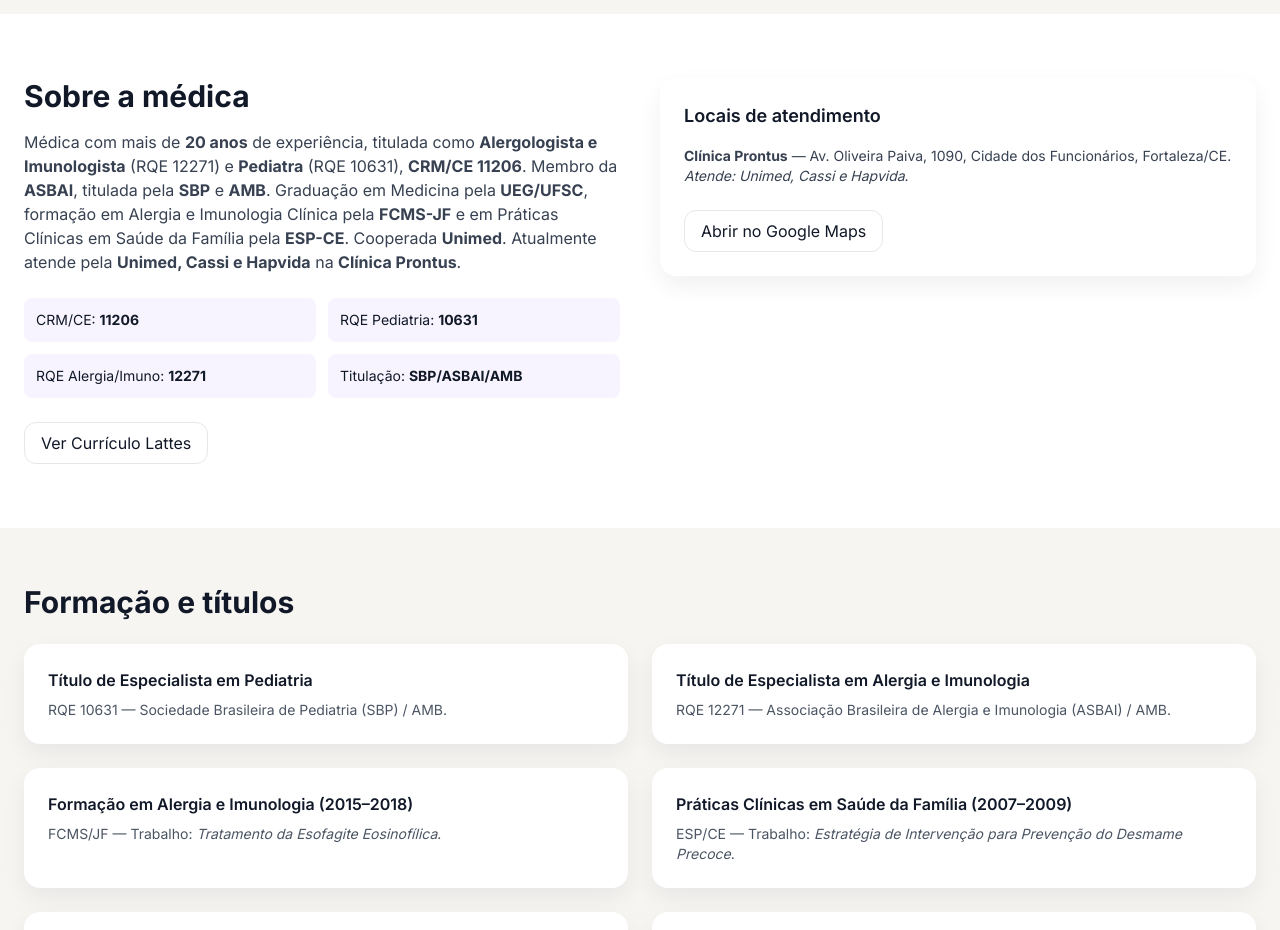
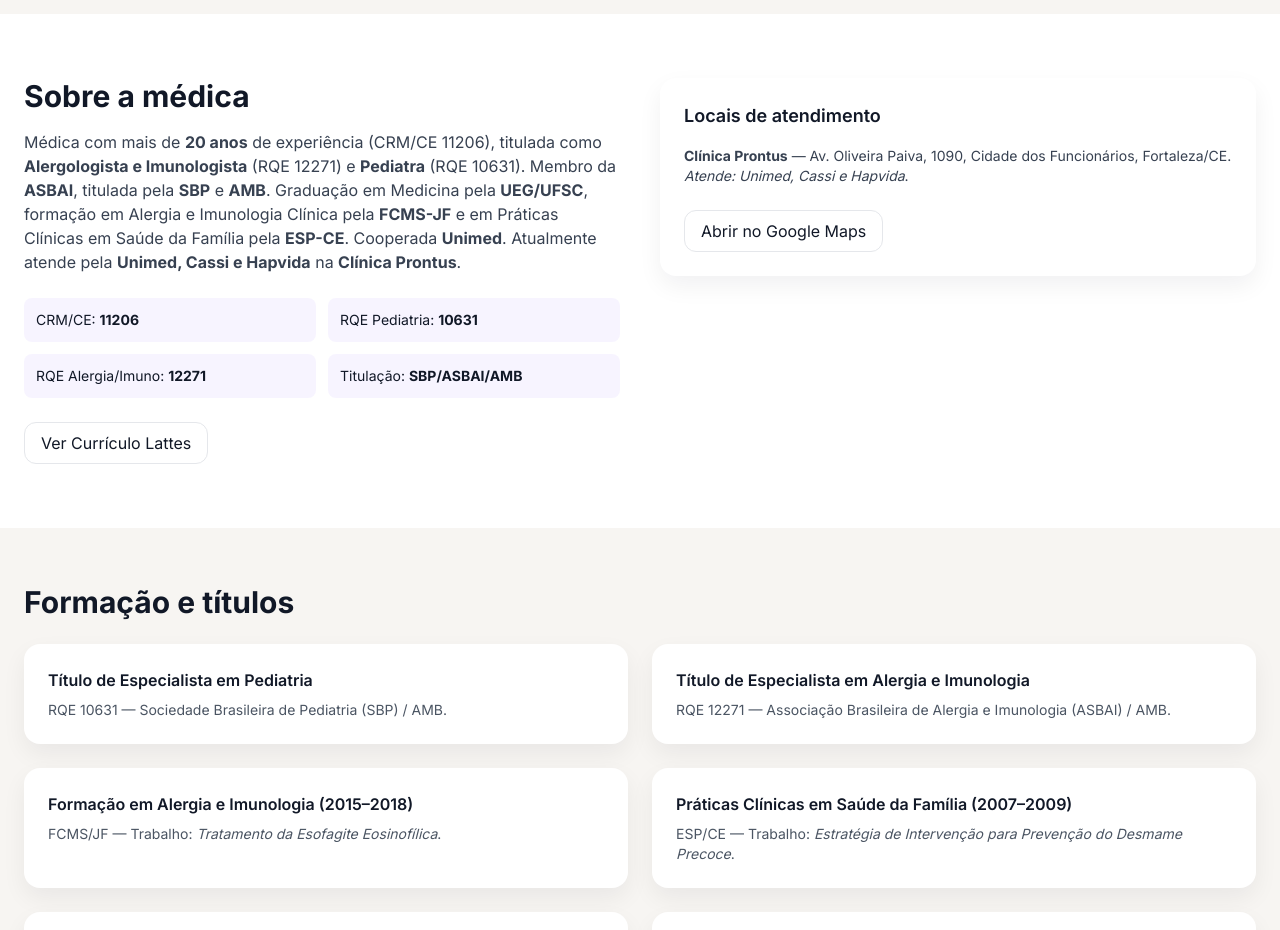
Before and after one commit to dravaldriana/dravaldriana.github.io, a plain HTML site: page index.html in a window 1280 px wide. Shown: the part 1240-2170 px from the top of the page. Drawn offline with nearby package versions, Linux system fonts and the light colour scheme.

Commit message:
Update index.html

```diff
--- a/index.html
+++ b/index.html
@@ -100,7 +100,7 @@
     <div class="container mx-auto px-6 grid md:grid-cols-2 gap-10 items-start">
       <div>
         <h2 class="text-2xl md:text-3xl font-bold">Sobre a médica</h2>
-        <p class="mt-4 text-gray-700">Médica com mais de <strong>20 anos</strong> de experiência, titulada como <strong>Alergologista e Imunologista</strong> (RQE 12271) e <strong>Pediatra</strong> (RQE 10631), <strong>CRM/CE 11206</strong>. Membro da <strong>ASBAI</strong>, titulada pela <strong>SBP</strong> e <strong>AMB</strong>. Graduação em Medicina pela <strong>UEG/UFSC</strong>, formação em Alergia e Imunologia Clínica pela <strong>FCMS-JF</strong> e em Práticas Clínicas em Saúde da Família pela <strong>ESP-CE</strong>. Cooperada <strong>Unimed</strong>. Atualmente atende pela <strong>Unimed, Cassi e Hapvida</strong> na <strong>Clínica Prontus</strong>.</p>
+        <p class="mt-4 text-gray-700">Médica com mais de <strong>20 anos</strong> de experiência (CRM/CE 11206), titulada como <strong>Alergologista e Imunologista</strong> (RQE 12271) e <strong>Pediatra</strong> (RQE 10631). Membro da <strong>ASBAI</strong>, titulada pela <strong>SBP</strong> e <strong>AMB</strong>. Graduação em Medicina pela <strong>UEG/UFSC</strong>, formação em Alergia e Imunologia Clínica pela <strong>FCMS-JF</strong> e em Práticas Clínicas em Saúde da Família pela <strong>ESP-CE</strong>. Cooperada <strong>Unimed</strong>. Atualmente atende pela <strong>Unimed, Cassi e Hapvida</strong> na <strong>Clínica Prontus</strong>.</p>
         <ul class="mt-6 grid sm:grid-cols-2 gap-3 text-sm">
           <li class="p-3 rounded-lg bg-[rgba(124,77,255,.06)]">CRM/CE: <strong>11206</strong></li>
           <li class="p-3 rounded-lg bg-[rgba(124,77,255,.06)]">RQE Pediatria: <strong>10631</strong></li>
```
